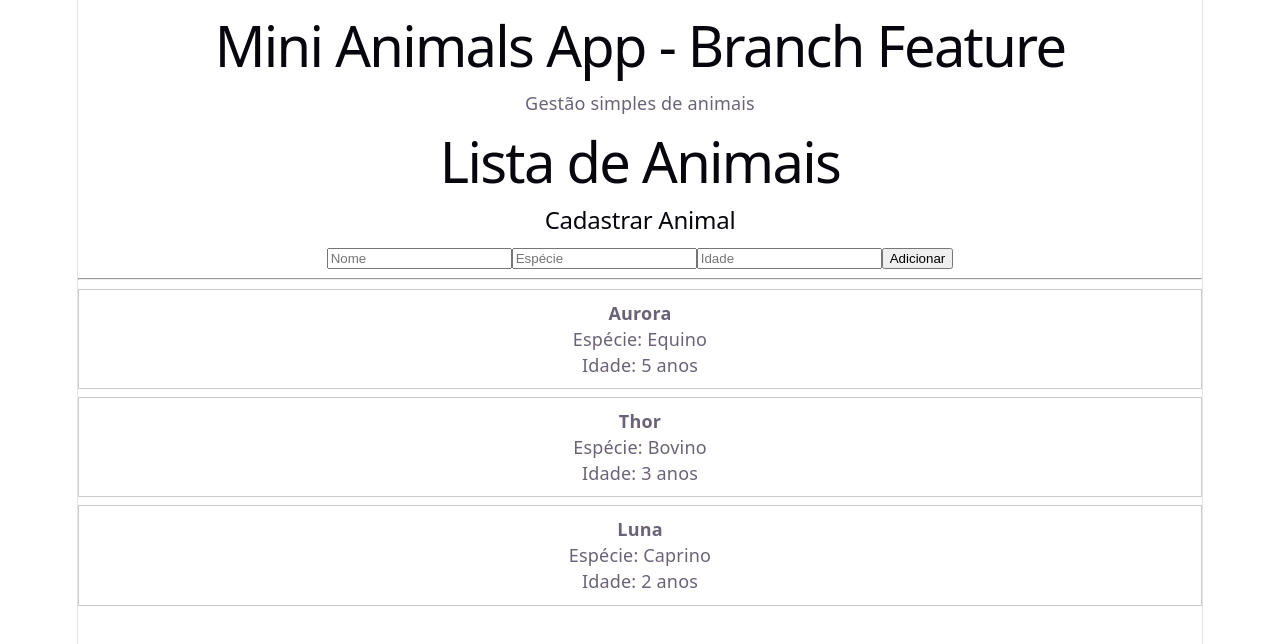
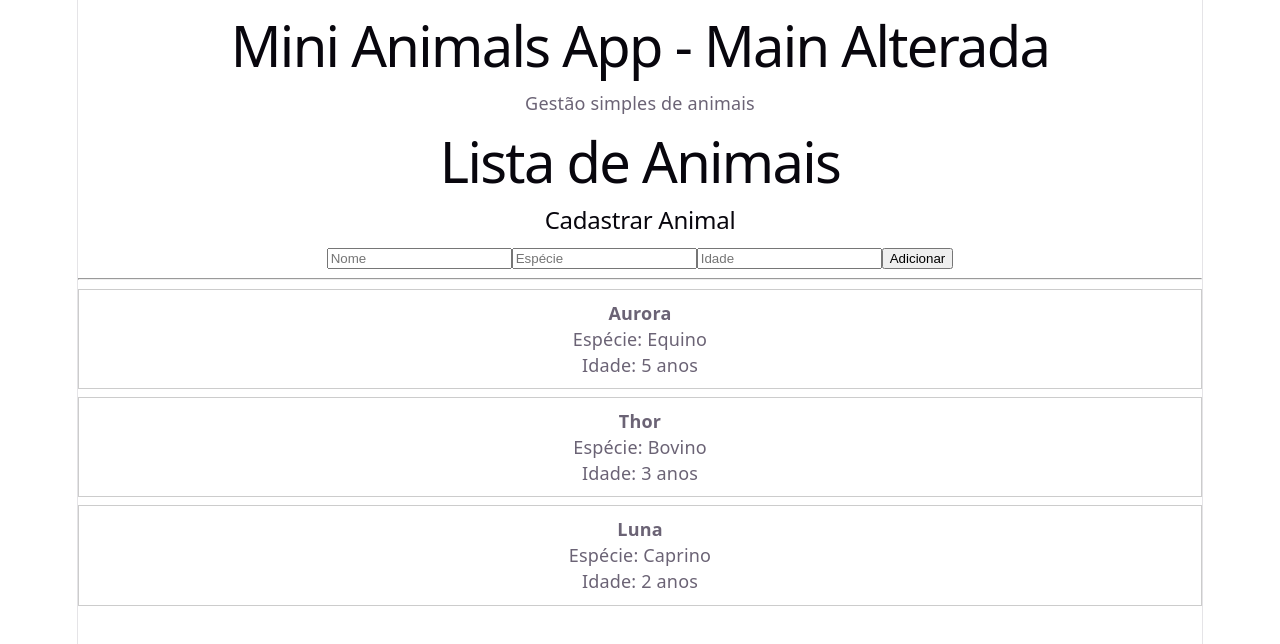
Before and after one commit to leosm360/app_react, a React (Vite) app in the folder animals-app/: page / in a window 1280 px wide. Shown: the top 644 px of the page. Built offline with nearby package versions, Linux system fonts and the light colour scheme.

Commit message:
Alteracao de titulo para gerar conflito

```diff
--- a/animals-app/src/App.tsx
+++ b/animals-app/src/App.tsx
@@ -3,7 +3,7 @@ import { AnimalsPage } from "./pages/AnimalsPage"
 function App() {
   return (
     <div>
-      <h1>Mini Animals App - Branch Feature</h1>
+      <h1>Mini Animals App - Main Alterada</h1>
       <p>Gestão simples de animais</p>
       <AnimalsPage />
     </div>
```
